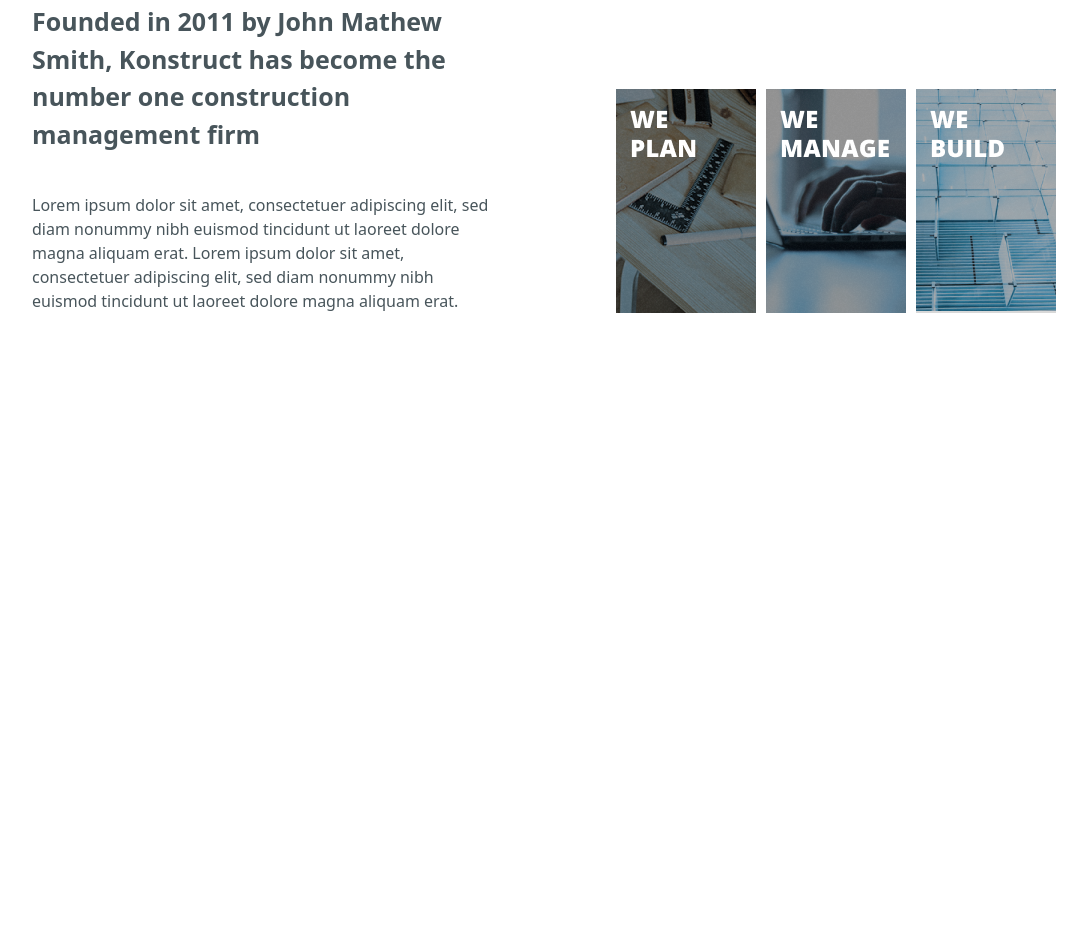
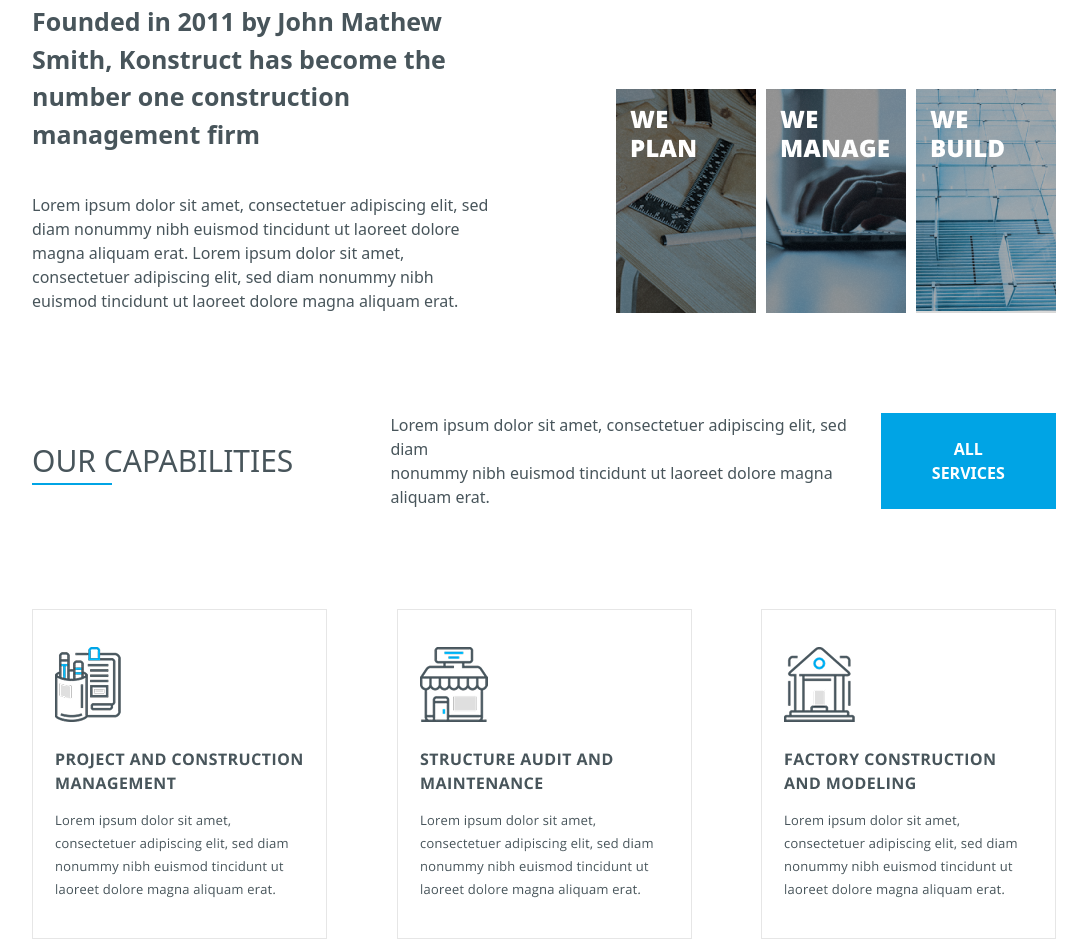
Before and after one commit to EloonMaskk/VX_2, a website: page src/index.html in a window 1280 px wide. Shown: the part 1174-2113 px from the top of the page, without its empty margins (96-1183 px from the left). Before the commit the page ends 1487 px from the top, so only its background shows below. Drawn offline with Linux system fonts and the light colour scheme.

Commit message:
second section of main

```diff
--- a/src/index.html
+++ b/src/index.html
@@ -65,6 +65,28 @@
             </div>
         </section>
 
+        <section class="px-[10%] mt-[100px] flex flex-col gap-[100px]">
+            <div class="flex justify-between items-center">
+                <div>
+                    <h1 class="text-[30px] text-[#48555B]">OUR CAPABILITIES</h1>
+                    <div class="w-[80px] h-[2px] bg-[#00A4E5]"></div>
+                </div>
+                <div class="flex justify-between w-[65%]">
+                    <p class="text-[#48555B]">Lorem ipsum dolor sit amet, consectetuer adipiscing elit, sed diam <br>
+                        nonummy nibh euismod tincidunt
+                        ut laoreet dolore magna aliquam erat.</p>
+
+                    <button class="bg-[#00A4E5] text-white font-bold px-10">ALL SERVICES</button>
+                </div>
+            </div>
+
+            <div class="flex justify-between">
+                <img src="./service.png" alt="">
+                <img src="./service (1).png" alt="">
+                <img src="./service (2).png" alt="">
+            </div>
+        </section>
+
     </main>
 
 </body>
```
Also changed, not shown: src/output.css.
